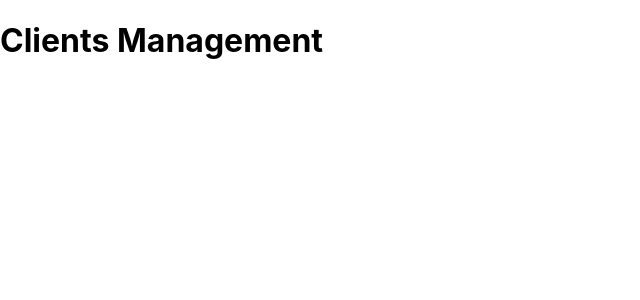
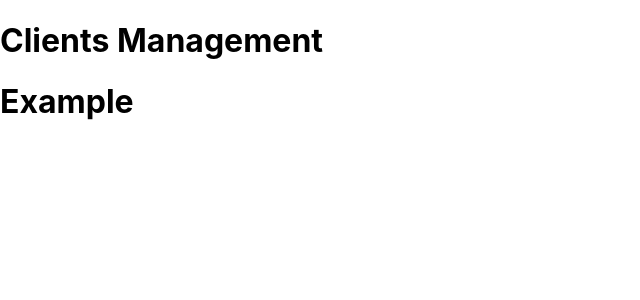
Before and after one commit to hsouiti/client-tracking-nodejs-react, a React (Create React App) app in the folder client/: page / in a window 1280 px wide. Shown: the top 300 px of the page, without its empty margins (0-640 px from the left). Built offline with nearby package versions, Linux system fonts and the light colour scheme.

Commit message:
start structring the project...

```diff
--- a/client/src/App/App.tsx
+++ b/client/src/App/App.tsx
@@ -1,9 +1,11 @@
 import React from 'react';
+import Example from 'components/example';
 
 function App() {
   return (
     <div className="App">
      <h1>Clients Management</h1>
+     <Example />
     </div>
   );
 }
--- /dev/null
+++ b/client/src/components/example.tsx
@@ -0,0 +1,11 @@
+import React from 'react'
+
+const Example = () => {
+    return (
+        <div>
+            <h1>Example</h1>
+        </div>
+    )
+}
+
+export default Example
--- a/client/tsconfig.json
+++ b/client/tsconfig.json
@@ -1,5 +1,6 @@
 {
   "compilerOptions": {
+    "baseUrl": "src/",
     "target": "es5",
     "lib": [
       "dom",
@@ -22,5 +23,6 @@
   },
   "include": [
     "src"
-  ]
+  ],
+  "extends": "./tsconfig.paths.json"
 }
```
Also changed, not shown: client/tsconfig.paths.json (added, +9 -0 lines), 1 other file (tests, documents, lock files or other folders).
